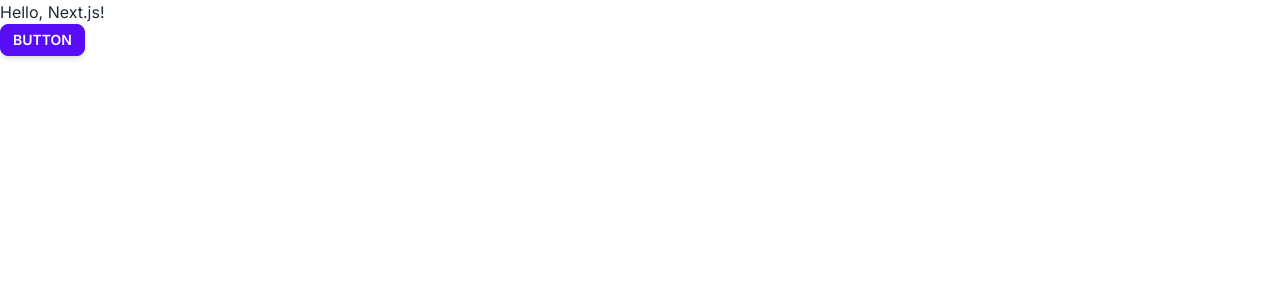
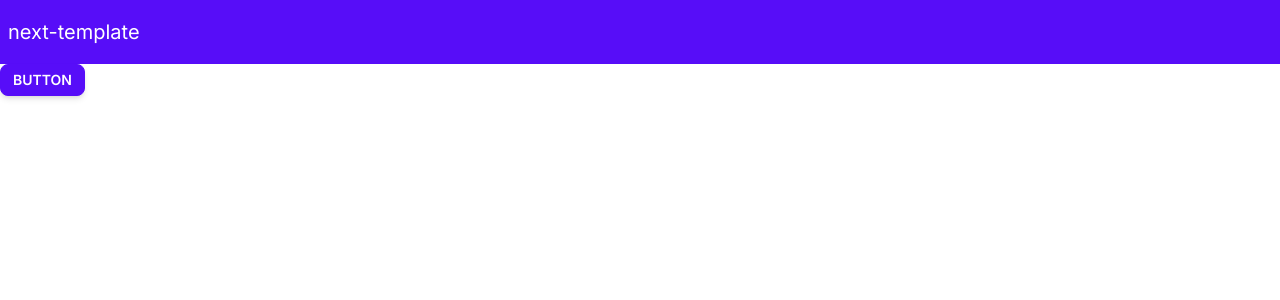
Before and after one commit to Urotea/next-template, a Next.js app: page / in a window 1280 px wide. Shown: the top 300 px of the page. Built offline with nearby package versions, Linux system fonts and the light colour scheme.

Commit message:
少し実装

```diff
--- a/package.json
+++ b/package.json
@@ -28,6 +28,7 @@
     "@graphql-codegen/typescript-graphql-request": "^4.5.1",
     "@graphql-codegen/typescript-operations": "^2.5.1",
     "@graphql-codegen/typescript-resolvers": "^2.7.1",
+    "@tailwindcss/typography": "^0.5.9",
     "@types/node": "18.15.1",
     "@types/react": "18.0.28",
     "@types/react-dom": "18.0.11",
--- a/src/app/layout.tsx
+++ b/src/app/layout.tsx
@@ -1,5 +1,7 @@
 import "../../styles/globals.css";
 import { Inter } from "next/font/google";
+import NavBar from "@/components/server/NavBar";
+import Container from "@/components/server/Container";
 
 // If loading a variable font, you don't need to specify the font weight
 const inter = Inter({
@@ -42,7 +44,10 @@ export default function RootLayout({
 }) {
   return (
     <html data-theme="light" lang="ja" className={inter.className}>
-      <body>{children}</body>
+      <body>
+        <NavBar title="next-template" />
+        <Container>{children}</Container>
+      </body>
     </html>
   );
 }
--- a/src/app/page.tsx
+++ b/src/app/page.tsx
@@ -3,7 +3,6 @@ import CustomButton from "@/components/server/CustomButton";
 const Page = () => {
   return (
     <>
-      <h1>Hello, Next.js!</h1>
       <CustomButton type="primary" size="sm">
         Button
       </CustomButton>
--- /dev/null
+++ b/src/components/server/Container.tsx
@@ -0,0 +1,9 @@
+type Props = {
+  children?: React.ReactNode;
+};
+
+const Container: React.FC<Props> = ({ children }) => {
+  return <div className="container mx-auto">{children}</div>;
+};
+
+export default Container;
--- /dev/null
+++ b/src/components/server/NavBar.tsx
@@ -0,0 +1,13 @@
+type Props = {
+  title: string;
+};
+
+const NavBar: React.FC<Props> = ({ title }) => {
+  return (
+    <div className="navbar bg-primary text-primary-content">
+      <h1 className="text-xl">{title}</h1>
+    </div>
+  );
+};
+
+export default NavBar;
--- a/tailwind.config.js
+++ b/tailwind.config.js
@@ -3,7 +3,7 @@ module.exports = {
     "./src/app/**/*.{js,ts,jsx,tsx}",
     "./src/components/**/*.{js,ts,jsx,tsx}",
   ],
-  plugins: [require("daisyui")],
+  plugins: [require("@tailwindcss/typography"), require("daisyui")],
   daisyui: {
     themes: ["light"],
   },
```
Also changed, not shown: 1 other file (tests, documents, lock files or other folders).
